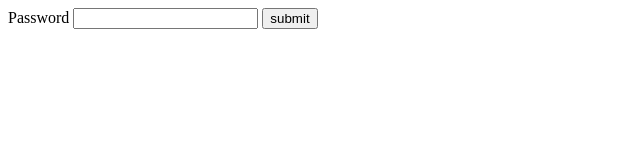
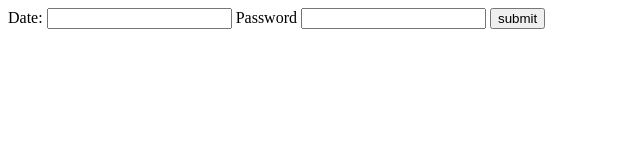
Before and after one commit to kalyanroy26/10K-Coders-Frontend, a plain HTML site: page Frontend/Day-11/index.html in a window 1280 px wide. Shown: the whole page, without its empty margins (0-640 px from the left). Drawn offline with Linux system fonts and the light colour scheme.

Commit message:
Update index.html

```diff
--- a/Frontend/Day-11/index.html
+++ b/Frontend/Day-11/index.html
@@ -9,8 +9,9 @@
     <form action="./success.html">
         <!-- <label for="">mail: </label>
         <input type="text" pattern="[a-z\d]+@(gmail|yahoo|outlook)+\.[a-z]{2,}"> <br><br>
+         -->
         <label for="">Date: </label>
-        <input type="text" pattern="[0-9]{2}-[0-9]{2}-[0-9]{4}" title="enter date in dd-mm-yyyy format"> -->
+        <input type="text" pattern="[0-9]{2}-[0-9]{2}-[0-9]{4}" title="enter date in dd-mm-yyyy format">
 
         <label for="">Password</label>
         <input type="text" pattern="(?=.*[A-Z])(?=.*[a-z])(?=.*[\d])(?=.*[@!#$%&*]).{8,16}" title="Password should contain atleast 1 Capital,number and special character">
```
